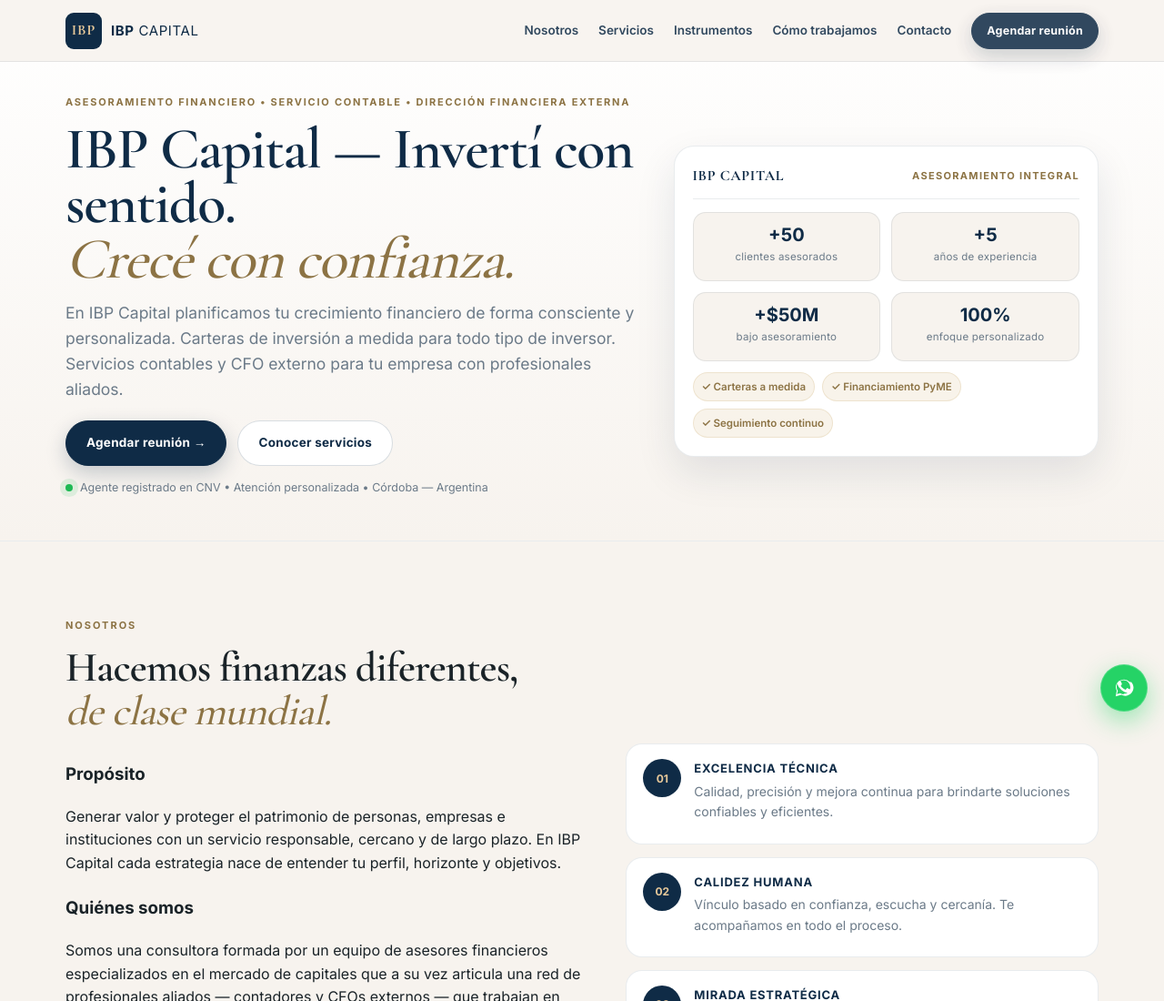
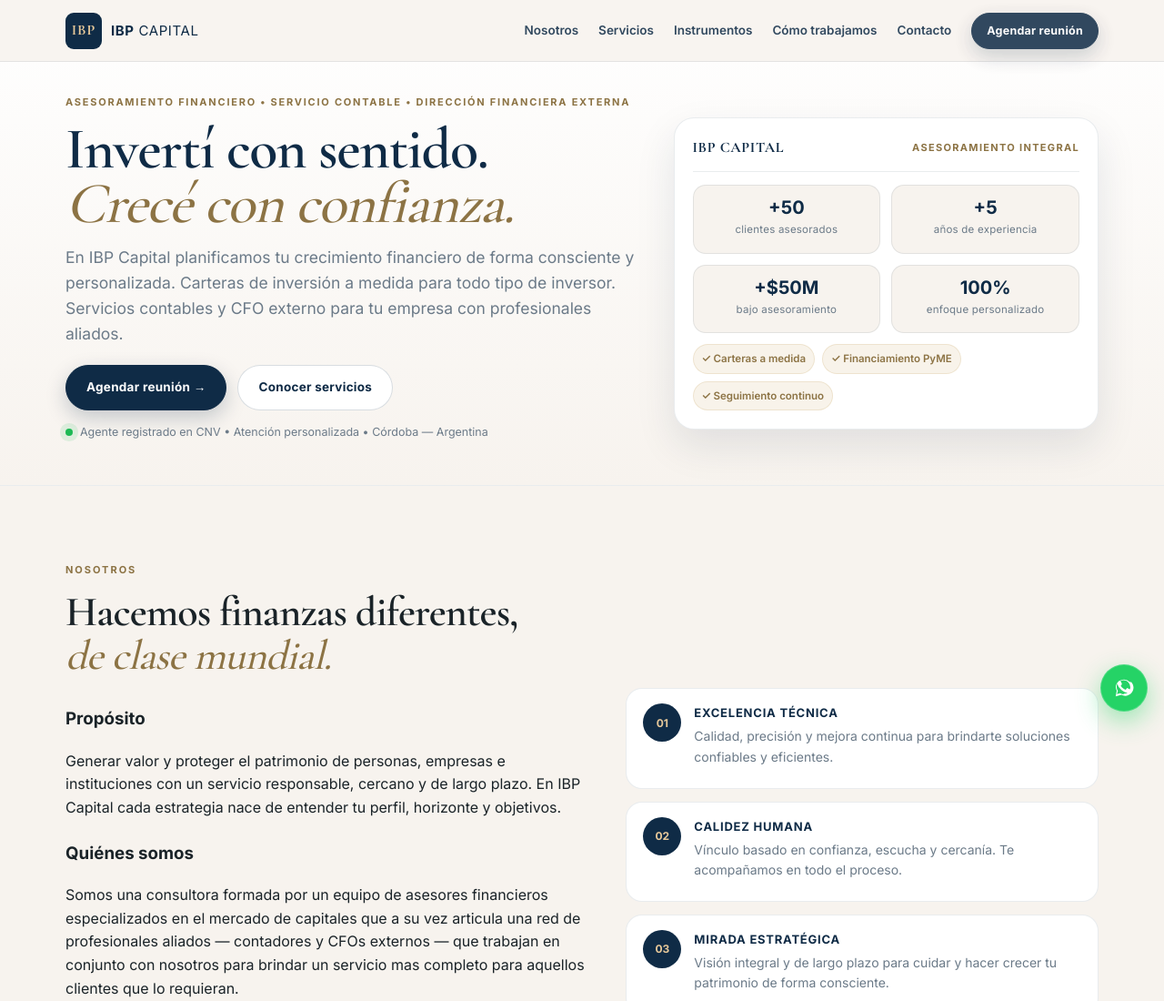
Before and after one commit to javierirazoque/ibp-capital-pagina-web, a plain HTML site: page index.html in a window 1280 px wide. Shown: the top 1100 px of the page at 91% size. Drawn offline with nearby package versions, Linux system fonts and the light colour scheme.

Commit message:
revert: H1 hero a Invertí con sentido sin marca (como estaba antes)

```diff
--- a/index.html
+++ b/index.html
@@ -62,7 +62,7 @@
       <div>
         <!-- EDITABLE: Hero -->
         <p class="eyebrow reveal">Asesoramiento financiero • Servicio contable • Dirección financiera externa</p>
-        <h1 class="reveal d1">IBP Capital — Invertí con sentido.<br><span>Crecé con confianza.</span></h1>
+        <h1 class="reveal d1">Invertí con sentido.<br><span>Crecé con confianza.</span></h1>
         <p class="hero-sub reveal d2">En IBP Capital planificamos tu crecimiento financiero de forma consciente y personalizada. Carteras de inversión a medida para todo tipo de inversor. Servicios contables y CFO externo para tu empresa con profesionales aliados.</p>
         <div class="hero-actions reveal d3">
           <a href="#contacto" class="btn btn-navy">Agendar reunión →</a>
```
